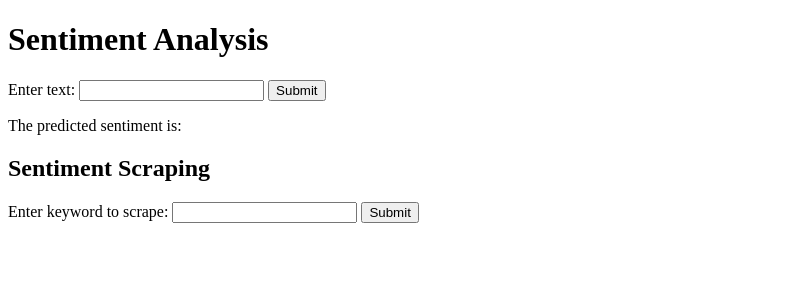
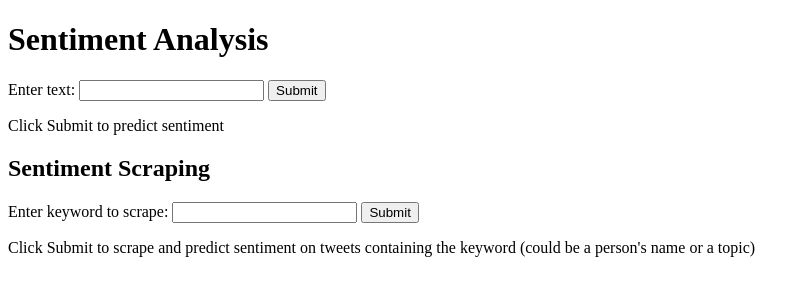
Before and after one commit to baobaybong/sentiment-scraper, a Flask app: page / in a window 1280 px wide. Shown: the top 300 px of the page, without its empty margins (0-810 px from the left). Run offline with Flask 3, Linux system fonts and the light colour scheme; parts of the project's set-up code (start-up, migrations or seed data) failed here and were passed over; some libraries are stand-ins or nearby versions.

Commit message:
fixed requirements.txt

```diff
--- a/app.py
+++ b/app.py
@@ -17,6 +17,7 @@ app = Flask(__name__)
 model = joblib.load('models/model.joblib')
 api = API()
 matplotlib.use('agg')
+cur_keyword = None
 scraped_data = None
 
 async def setup():
@@ -58,31 +59,42 @@ def predict():
 
 @app.route('/scrape', methods=['GET'])
 async def scrape():
-    global scraped_data
+    global cur_keyword, scraped_data
     keyword = request.args.get('keyword')
 
-    # tweets_df = pd.DataFrame({'content': ['hi', 'lol', keyword], 'b': [2, 3, 4]})
-    # tweets_df['sentiment'] = model.predict(tweets_df.content)
+    try:
+        if keyword == cur_keyword and scraped_data is not None:
+            print('Same keyword, skipping scraping to save quota')
+            return scraped_data.to_html(escape=False)
+        cur_keyword = keyword
 
-    tweets = []
+        # tweets_df = pd.DataFrame({'content': ['hi', 'lol', keyword], 'b': [2, 3, 4]})
 
-    cols = ['username', 'date', 'url', 'content']
+        tweets = []
 
-    async for tweet in api.search(f"{keyword} lang:en", limit=30):
-        tweets.append((tweet.user.username, tweet.date, tweet.url, tweet.rawContent))
+        cols = ['username', 'date', 'url', 'content']
 
-    tweets_df = pd.DataFrame(tweets, columns=cols)
-    tweets_df['date'] = tweets_df['date'].apply(lambda x: x.astimezone(timezone('Asia/Singapore')).strftime("%d-%m-%Y %H:%M:%S UTC%Z"))
-    tweets_df['url'] = tweets_df['url'].apply(lambda x: f'<a href="{x}" target="_blank">{x}</a>')
+        async for tweet in api.search(f"{keyword} lang:en", limit=30):
+            tweets.append((tweet.user.username, tweet.date, tweet.url, tweet.rawContent))
 
-    tweets_df['sentiment'] = model.predict(tweets_df.content)
+        tweets_df = pd.DataFrame(tweets, columns=cols)
+        tweets_df['date'] = tweets_df['date'].apply(lambda x: x.astimezone(timezone('Asia/Singapore')).strftime("%d-%m-%Y %H:%M:%S UTC%Z"))
+        tweets_df['url'] = tweets_df['url'].apply(lambda x: f'<a href="{x}" target="_blank">{x}</a>')
 
-    scraped_data = tweets_df.to_json(orient='records', index=False)
-    return tweets_df.to_html(escape=False)
+        tweets_df['sentiment'] = model.predict(tweets_df.content)
+
+        # scraped_data = tweets_df.to_json(orient='records', index=False)
+        scraped_data = tweets_df
+        return tweets_df.to_html(escape=False)
+
+    except Exception as e:
+        print(e)
+        return 'There was an error, possibly due to hitting scrape limit for today. Please come back later.'
 
 @app.route('/plot', methods=['GET'])
 def plot():
-    df = pd.read_json(io.StringIO(scraped_data))
+    # df = pd.read_json(io.StringIO(scraped_data))
+    df = scraped_data
 
     fig = create_figure(df)
 
--- a/requirements.txt
+++ b/requirements.txt
@@ -1,4 +1,4 @@
-Flask==3.0.2
+Flask[async]==3.0.2
 joblib==1.3.2
 matplotlib==3.7.2
 pandas==2.2.1
--- a/templates/index.html
+++ b/templates/index.html
@@ -7,13 +7,20 @@
     <body>
         <h1>Sentiment Analysis</h1>
 
-        <form hx-get="/predict" hx-target="#sentiment">
+        <form
+            _='on submit
+            halt the event
+            set text to (first <input/> in me).value
+            put "Predicting..." into the next <p/>
+
+            fetch  `/predict?text=${text}` then
+            put `The predicted sentiment for "${text}" is: ${result}` into the next <p/>'>
             <label for="text">Enter text:</label>
             <input name="text">
             <button>Submit</button>
         </form>
 
-        <p>The predicted sentiment is: <span id="sentiment"></span></p>
+        <p>Click Submit to predict sentiment</p>
 
         <h2>Sentiment Scraping</h2>
 
@@ -32,9 +39,9 @@
             <input name="keyword">
             <button>Submit</button>
         </form>
+
+        <p>Click Submit to scrape and predict sentiment on tweets containing the keyword (could be a person's name or a topic)</p>
         <br>
-
-        <p></p>
         <img>
         <div id="scraped-data"></div>
 
```
Also changed, not shown: README.md.
